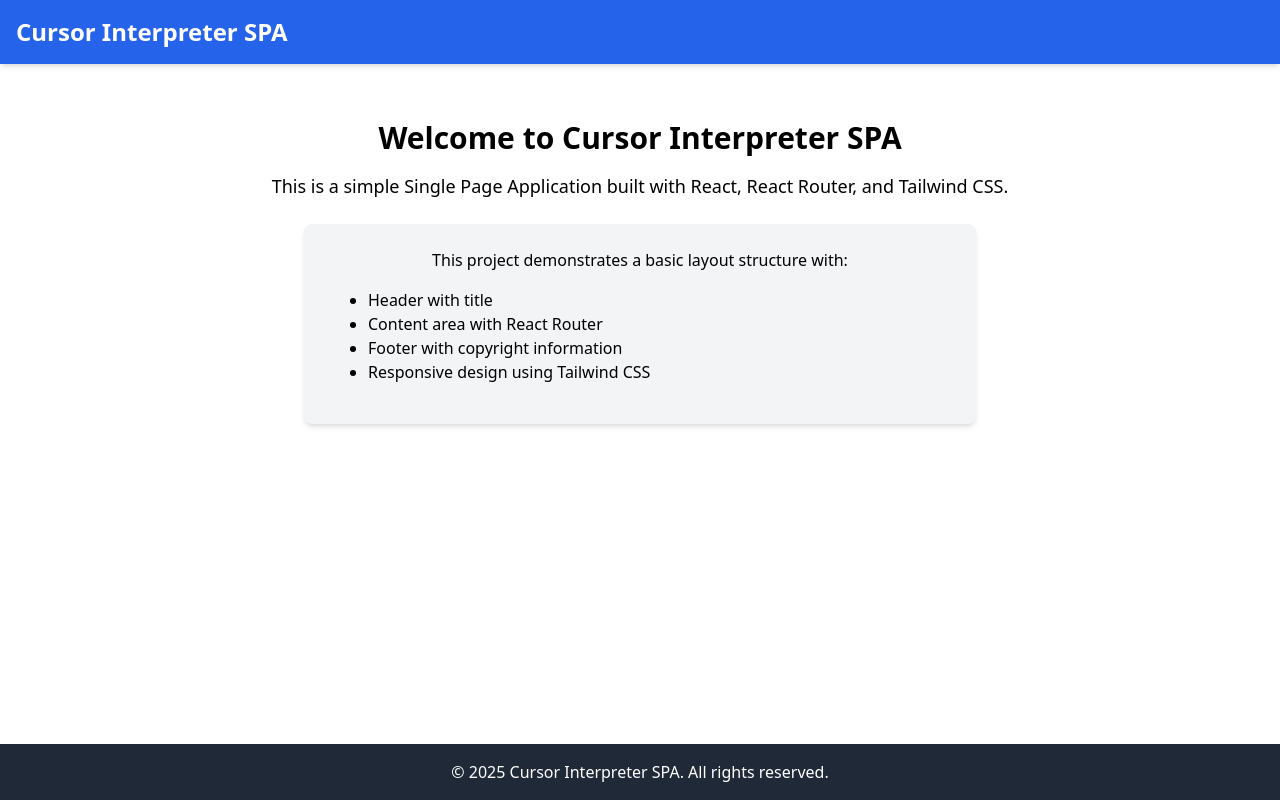
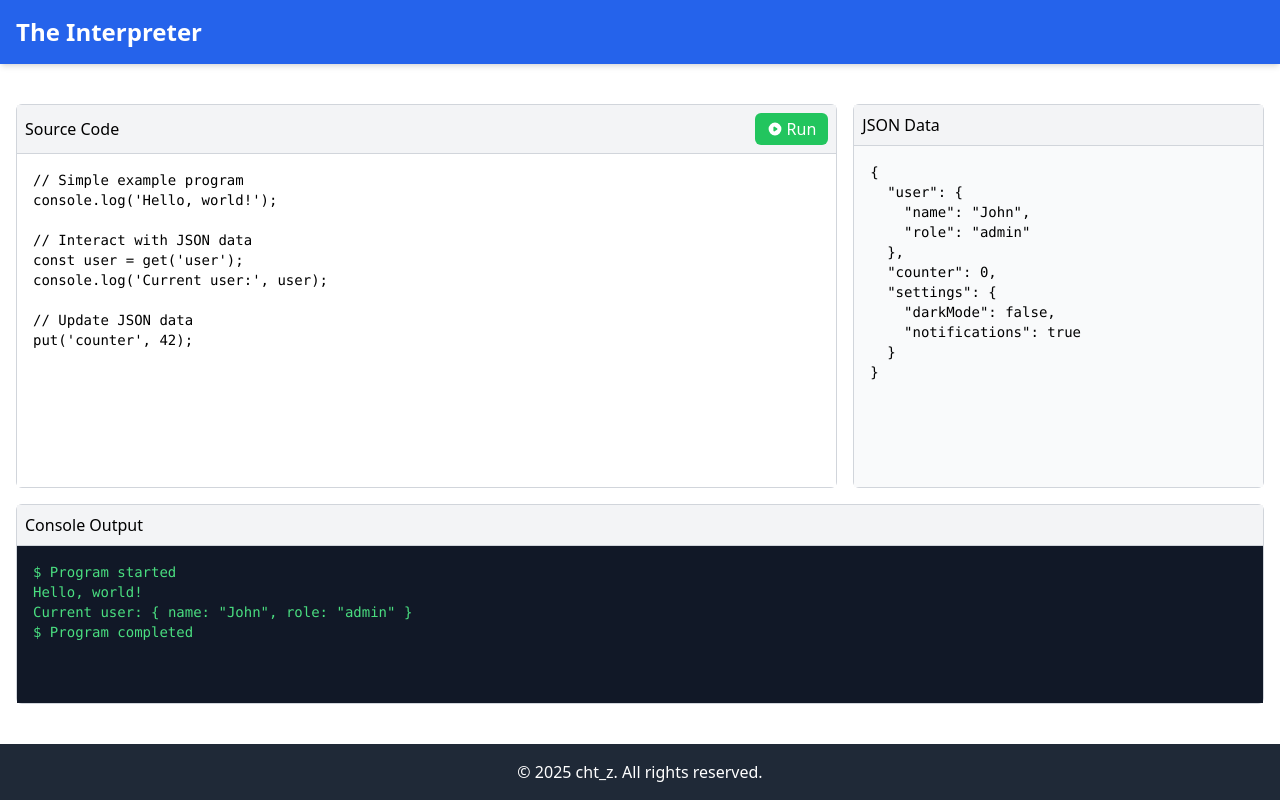
Before and after one commit to chtz/cursorinterpreter, a React (Vite) app: page / in a window 1280 px wide. Built offline with nearby package versions, Linux system fonts and the light colour scheme.

Commit message:
IDE layout

```diff
--- a/index.html
+++ b/index.html
@@ -4,7 +4,7 @@
     <meta charset="UTF-8" />
     <link rel="icon" type="image/svg+xml" href="/vite.svg" />
     <meta name="viewport" content="width=device-width, initial-scale=1.0" />
-    <title>Cursor Interpreter SPA</title>
+    <title>The Interpreter</title>
   </head>
   <body>
     <div id="root"></div>
--- a/src/components/Footer.jsx
+++ b/src/components/Footer.jsx
@@ -4,7 +4,7 @@ function Footer() {
   return (
     <footer className="bg-gray-800 text-white p-4 mt-auto">
       <div className="container mx-auto text-center">
-        <p>&copy; {year} Cursor Interpreter SPA. All rights reserved.</p>
+        <p>&copy; {year} cht_z. All rights reserved.</p>
       </div>
     </footer>
   );
--- a/src/components/Header.jsx
+++ b/src/components/Header.jsx
@@ -2,7 +2,7 @@ function Header() {
   return (
     <header className="bg-blue-600 text-white p-4 shadow-md">
       <div className="container mx-auto">
-        <h1 className="text-2xl font-bold">Cursor Interpreter SPA</h1>
+        <h1 className="text-2xl font-bold">The Interpreter</h1>
       </div>
     </header>
   );
--- /dev/null
+++ b/src/components/ide/ConsoleOutput.jsx
@@ -0,0 +1,19 @@
+function ConsoleOutput() {
+  return (
+    <div className="border border-gray-300 rounded-md h-full flex flex-col">
+      <div className="bg-gray-100 p-2 border-b border-gray-300">
+        <h3 className="font-medium">Console Output</h3>
+      </div>
+      <div className="flex-grow bg-gray-900 p-4 font-mono text-sm text-green-400 overflow-y-auto">
+        <div className="whitespace-pre-wrap">
+          <p>$ Program started</p>
+          <p>Hello, world!</p>
+          <p>Current user: {"{"} name: "John", role: "admin" {"}"}</p>
+          <p>$ Program completed</p>
+        </div>
+      </div>
+    </div>
+  );
+}
+
+export default ConsoleOutput;
--- /dev/null
+++ b/src/components/ide/IDE.jsx
@@ -0,0 +1,28 @@
+import SourceEditor from './SourceEditor';
+import ConsoleOutput from './ConsoleOutput';
+import JsonEditor from './JsonEditor';
+
+function IDE() {
+  return (
+    <div className="flex flex-col h-[calc(100vh-200px)] gap-4">
+      <div className="flex flex-grow gap-4 min-h-0">
+        {/* Left side: Source Editor (takes 2/3 of the width) */}
+        <div className="w-2/3 min-h-0">
+          <SourceEditor />
+        </div>
+
+        {/* Right side: JSON Editor (takes 1/3 of the width) */}
+        <div className="w-1/3 min-h-0">
+          <JsonEditor />
+        </div>
+      </div>
+
+      {/* Bottom: Console Output (fixed height) */}
+      <div className="h-1/3 min-h-0">
+        <ConsoleOutput />
+      </div>
+    </div>
+  );
+}
+
+export default IDE;
--- /dev/null
+++ b/src/components/ide/JsonEditor.jsx
@@ -0,0 +1,26 @@
+function JsonEditor() {
+  return (
+    <div className="border border-gray-300 rounded-md h-full flex flex-col">
+      <div className="bg-gray-100 p-2 border-b border-gray-300">
+        <h3 className="font-medium">JSON Data</h3>
+      </div>
+      <textarea
+        className="flex-grow p-4 font-mono text-sm resize-none focus:outline-none bg-gray-50"
+        placeholder="{}"
+        defaultValue={`{
+  "user": {
+    "name": "John",
+    "role": "admin"
+  },
+  "counter": 0,
+  "settings": {
+    "darkMode": false,
+    "notifications": true
+  }
+}`}
+      />
+    </div>
+  );
+}
+
+export default JsonEditor;
--- /dev/null
+++ b/src/components/ide/SourceEditor.jsx
@@ -0,0 +1,33 @@
+function SourceEditor() {
+  return (
+    <div className="border border-gray-300 rounded-md h-full flex flex-col">
+      <div className="flex justify-between items-center p-2 bg-gray-100 border-b border-gray-300">
+        <h3 className="font-medium">Source Code</h3>
+        <button
+          className="bg-green-500 text-white px-3 py-1 rounded-md hover:bg-green-600 flex items-center"
+          onClick={() => console.log("Run button clicked")}
+        >
+          <svg xmlns="http://www.w3.org/2000/svg" className="h-4 w-4 mr-1" viewBox="0 0 20 20" fill="currentColor">
+            <path fillRule="evenodd" d="M10 18a8 8 0 100-16 8 8 0 000 16zM9.555 7.168A1 1 0 008 8v4a1 1 0 001.555.832l3-2a1 1 0 000-1.664l-3-2z" clipRule="evenodd" />
+          </svg>
+          Run
+        </button>
+      </div>
+      <textarea
+        className="flex-grow p-4 font-mono text-sm resize-none focus:outline-none"
+        placeholder="// Write your code here..."
+        defaultValue="// Simple example program
+console.log('Hello, world!');
+
+// Interact with JSON data
+const user = get('user');
+console.log('Current user:', user);
+
+// Update JSON data
+put('counter', 42);"
+      />
+    </div>
+  );
+}
+
+export default SourceEditor;
--- a/src/pages/Home.jsx
+++ b/src/pages/Home.jsx
@@ -1,21 +1,9 @@
+import IDE from '../components/ide/IDE';
+
 function Home() {
   return (
-    <div className="text-center py-10">
-      <h2 className="text-3xl font-bold mb-4">Welcome to Cursor Interpreter SPA</h2>
-      <p className="text-lg mb-6">
-        This is a simple Single Page Application built with React, React Router, and Tailwind CSS.
-      </p>
-      <div className="bg-gray-100 p-6 rounded-lg shadow-md max-w-2xl mx-auto">
-        <p className="mb-4">
-          This project demonstrates a basic layout structure with:
-        </p>
-        <ul className="list-disc text-left pl-10 mb-4">
-          <li>Header with title</li>
-          <li>Content area with React Router</li>
-          <li>Footer with copyright information</li>
-          <li>Responsive design using Tailwind CSS</li>
-        </ul>
-      </div>
+    <div className="py-6">
+      <IDE />
     </div>
   );
 }
```
